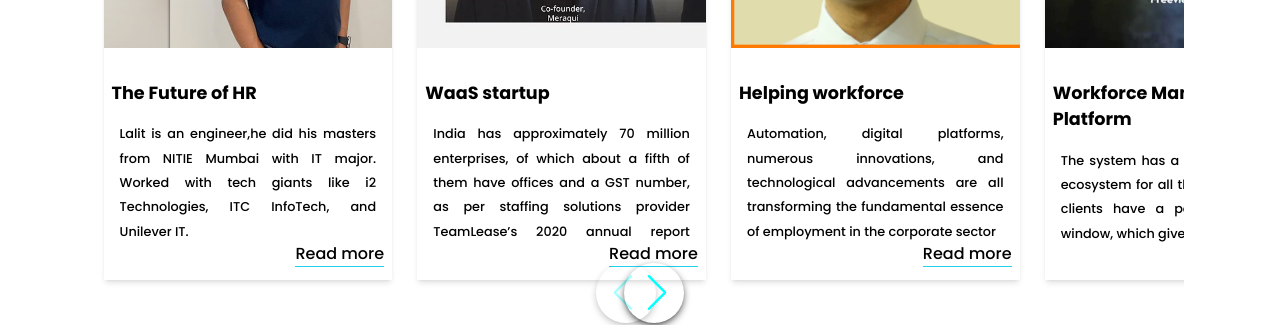
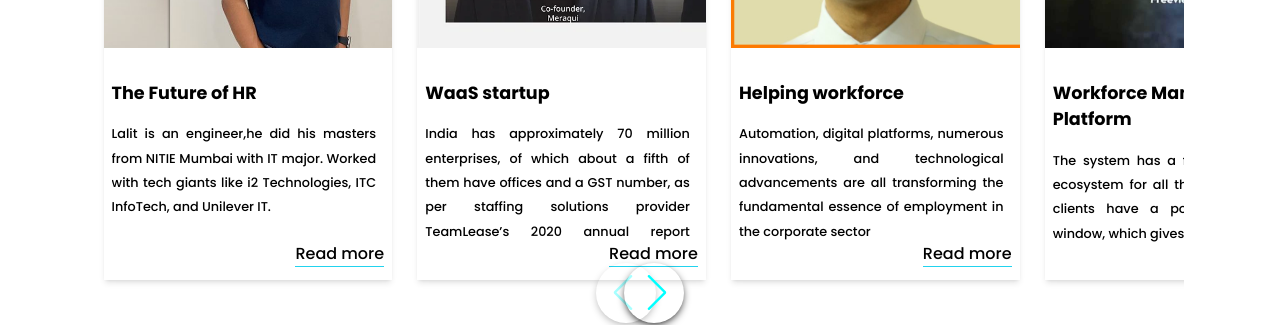
Before and after one commit to Aryan6919/Meraqui, a React (Create React App) app: page / in a window 1280 px wide. Shown: the part 2620-2945 px from the top of the page. Built offline with nearby package versions, Linux system fonts and the light colour scheme.

Commit message:
Update MainPart2.js

```diff
--- a/src/components/MainPart2.js
+++ b/src/components/MainPart2.js
@@ -330,7 +330,7 @@ title:"FMCG"
                       <h3>{newsInfo[0].caption}</h3>
                     </div>
                     <div className='text-left text-[0.8rem] mt-4  '>
-                      <p className='font-poppins font-[500] sm:h-[15vh] overflow-y-auto overflow-x-hidden leading-[1.9] text-justify pl-2 pr-2 duration-500'>{newsInfo[0].content}</p>
+                      <p className='font-poppins font-[500] sm:h-[15vh] overflow-y-auto overflow-x-hidden leading-[1.9] text-justify  pr-2 duration-500'>{newsInfo[0].content}</p>
                     </div>
                     <div className='text-right flex flex-row justify-end w-full sm:justify-none sm:mb-4 sm:text-right'>
                     {/* <a href='https://www.aninews.in/news/business/business/co-founders-shalin-maheshwari-lalit-singh-setting-new-benchmark-for-helping-blue-collar-workforce-through-their-startup-meraqui20220520185135/' target='blank'><FaLinkedin className='text-[4rem]  w-[50%] text-cyan-300' /></a> */}
@@ -350,7 +350,7 @@ title:"FMCG"
                       <h3>{newsInfo[1].caption}</h3>
                     </div>
                     <div className='text-left text-[0.8rem] mt-4  '>
-                      <p className='font-poppins font-[500] sm:h-[15vh] overflow-y-auto overflow-x-hidden text-justify leading-[1.9] pl-2 pr-2 duration-500'>{newsInfo[1].content}</p>
+                      <p className='font-poppins font-[500] sm:h-[15vh] overflow-y-auto overflow-x-hidden text-justify leading-[1.9]  pr-2 duration-500'>{newsInfo[1].content}</p>
                     </div>
                     <div className='text-right flex flex-row justify-end w-full sm:justify-none sm:mb-4 sm:text-right'>
                      {/* <a href='https://www.englandnewsportal.com/news/co-founders-shalin-maheshwari-lalit-singh-setting-new-benchmark-for-helping-blue-collar-workforce-through-their-startup-meraqui20220520185127/' target='blank'><FaLinkedin className='text-[4rem]  w-[50%] text-cyan-300' /></a> */}
@@ -369,7 +369,7 @@ title:"FMCG"
                       <h3>{newsInfo[2].caption}</h3>
                     </div>
                     <div className='text-left text-[0.8rem] mt-4 '>
-                      <p className='font-poppins font-[500] sm:h-[15vh] overflow-y-auto overflow-x-hidden leading-[1.9] text-justify pl-2 pr-2 duration-500'>{newsInfo[2].content}</p>
+                      <p className='font-poppins font-[500] sm:h-[15vh] overflow-y-auto overflow-x-hidden leading-[1.9] text-justify  pr-2 duration-500'>{newsInfo[2].content}</p>
                     </div>
                     <div className='text-right flex flex-row justify-end w-full sm:justify-none sm:mb-4 sm:text-right'>
                     {/* <a href='https://www.zee5.com/articles/co-founders-shalin-maheshwari-lalit-singh-setting-new-benchmark-for-helping-blue-collar-workforce-through-their-startup-meraqui' target='blank'><FaLinkedin className='text-[4rem]  w-[50%] text-cyan-300' /></a> */}
@@ -388,7 +388,7 @@ title:"FMCG"
                       <h3>{newsInfo[3].caption}</h3>
                     </div>
                     <div className='text-left text-[0.8rem] mt-4 '>
-                      <p className='font-poppins font-[500] sm:h-[15vh] overflow-y-auto overflow-x-hidden leading-[1.9] text-justify pl-2 pr-2 duration-500'>{newsInfo[3].content}</p>
+                      <p className='font-poppins font-[500] sm:h-[15vh] overflow-y-auto overflow-x-hidden leading-[1.9] text-justify  pr-2 duration-500'>{newsInfo[3].content}</p>
                     </div>
                     <div className='text-right flex flex-row justify-end w-full sm:justify-none sm:mb-4 sm:text-right'>
                     {/* <a href='https://www.londonchannelnews.com/news/co-founders-shalin-maheshwari-lalit-singh-setting-new-benchmark-for-helping-blue-collar-workforce-through-their-startup-meraqui202205201851' target='blank'><FaLinkedin className='text-[4rem]  w-[50%] text-cyan-300' /></a> */}
```
